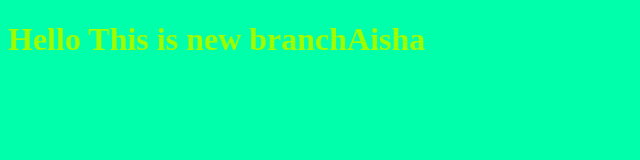
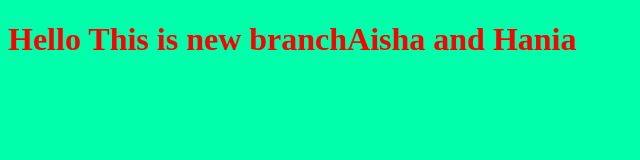
Before and after one commit to AishaAli18/myproject, a plain HTML site: page index.html in a window 1280 px wide. Shown: the whole page, without its empty margins (0-640 px from the left). Drawn offline with Linux system fonts and the light colour scheme.

Commit message:
changing the style

```diff
--- a/index.html
+++ b/index.html
@@ -8,6 +8,6 @@
 </head>
 <body>
     <script src="app.js"></script>
-    <h1>Hello This is new branchAisha</h1>
+    <h1>Hello This is new branchAisha and Hania</h1>
 </body>
 </html>
--- a/style.css
+++ b/style.css
@@ -1,5 +1,5 @@
 h1{
-    color: rgb(157, 255, 0);
+    color: rgb(255, 0, 0);
 }
 body{
     background-color: rgb(0, 255, 170);
```
